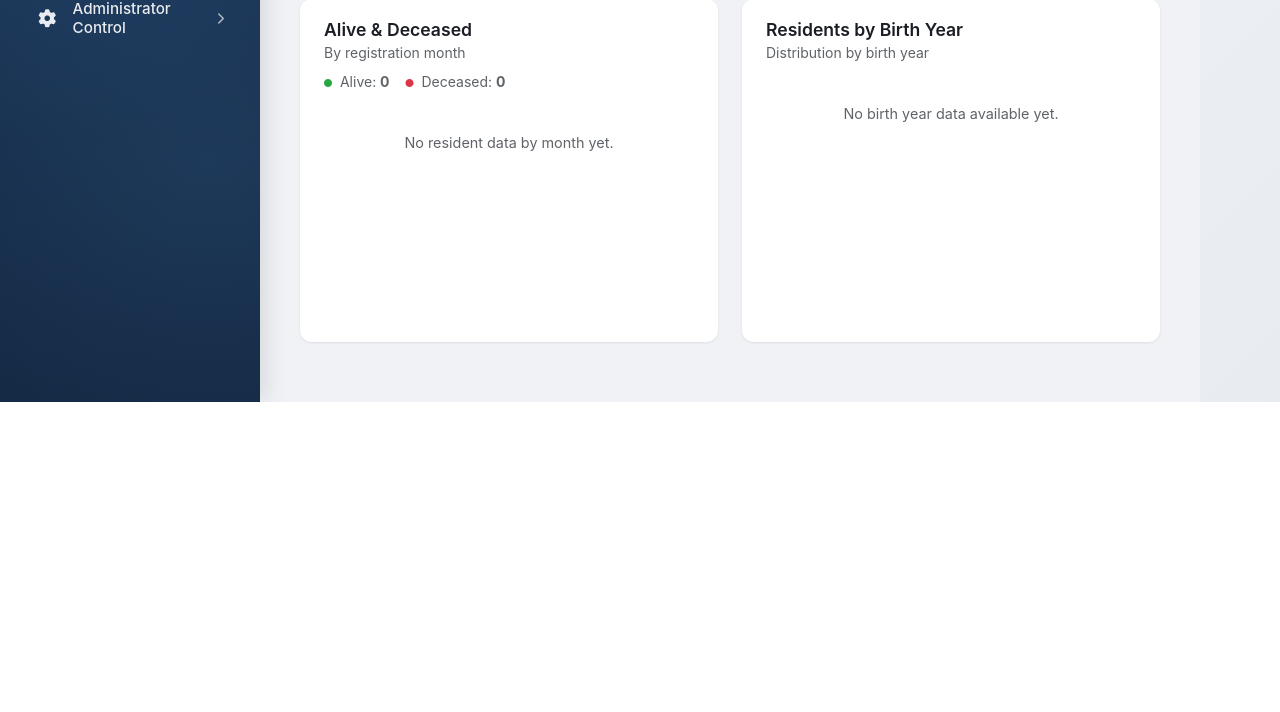
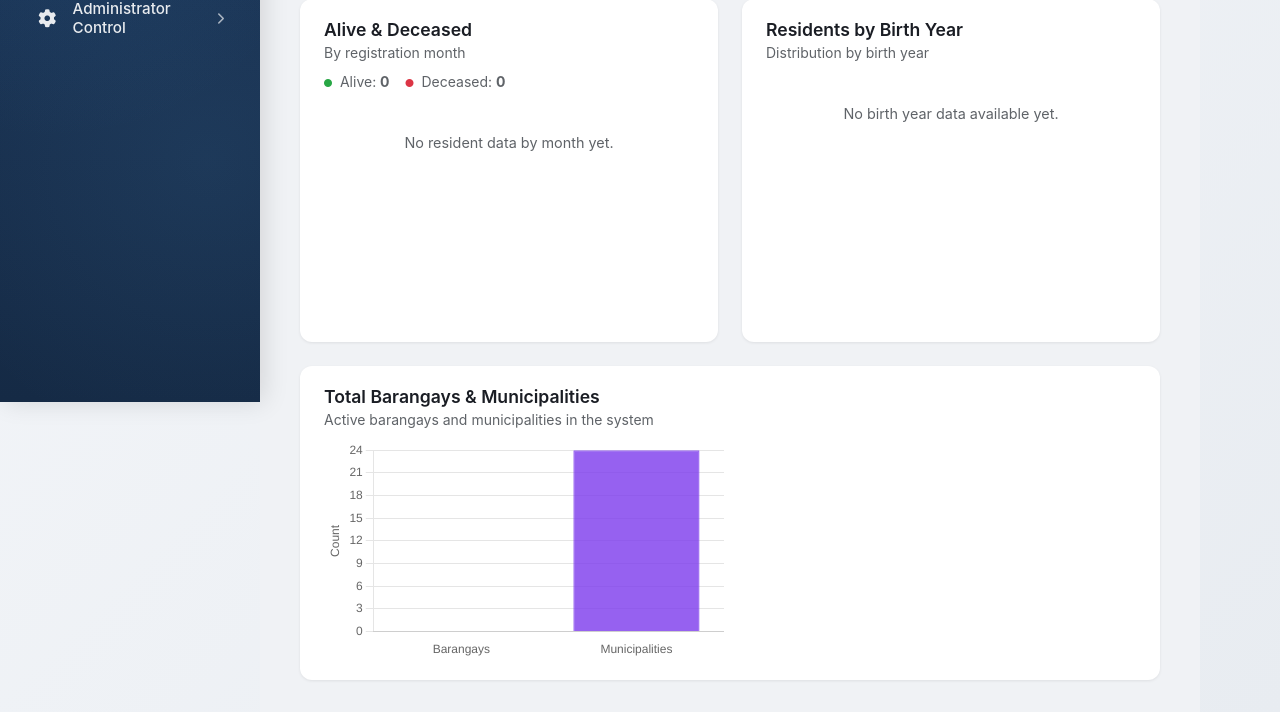
Before and after one commit to briant118/PGSO, a Django app: page / in a window 1280 px wide. Shown: the part 398-1110 px from the top of the page. Before the commit the page ends 800 px from the top, so only its background shows below. Run offline with Django 5.2, Linux system fonts and the light colour scheme; data comes from the database, SQL or seed files in the repository; data that the repository does not hold is empty.

Commit message:
dashboard plain style

```diff
--- a/mainapplication/templates/mainapplication/dashboard.html
+++ b/mainapplication/templates/mainapplication/dashboard.html
@@ -89,6 +89,13 @@
       <div id="birthYearPeak" class="dashboard-rms-chart-peak" style="display: none;"></div>
       <div class="dashboard-rms-chart-wrap">
         <canvas id="birthYearChart" height="220"></canvas>
+      </div>
+    </section>
+    <section class="dashboard-rms-chart-card dashboard-rms-chart-card-full">
+      <h2 class="dashboard-rms-chart-title">Total Barangays &amp; Municipalities</h2>
+      <p class="dashboard-rms-chart-subtitle">Active barangays and municipalities in the system</p>
+      <div class="dashboard-rms-chart-wrap dashboard-rms-chart-wrap-bar-muni">
+        <canvas id="barMuniChart" height="220"></canvas>
       </div>
     </section>
   </div>
@@ -245,5 +252,74 @@
     }
   });
 })();
+
+(function() {
+  var barMuniData = {{ bar_muni_chart_json|safe }};
+  var canvas = document.getElementById('barMuniChart');
+  if (!canvas || !barMuniData || !barMuniData.labels || !barMuniData.labels.length) {
+    if (canvas && canvas.parentElement) {
+      canvas.parentElement.innerHTML = '<p class="dashboard-rms-chart-empty">No barangay or municipality data yet.</p>';
+    }
+    return;
+  }
+  var ctx = canvas.getContext('2d');
+  var colors = ['rgba(66, 153, 225, 0.8)', 'rgba(124, 58, 237, 0.8)'];
+  var borders = ['rgb(66, 153, 225)', 'rgb(124, 58, 237)'];
+  new Chart(ctx, {
+    type: 'bar',
+    data: {
+      labels: barMuniData.labels,
+      datasets: [{
+        label: 'Count',
+        data: barMuniData.counts,
+        backgroundColor: colors,
+        borderColor: borders,
+        borderWidth: 1
+      }]
+    },
+    options: {
+      responsive: true,
+      maintainAspectRatio: false,
+      plugins: {
+        legend: { display: false },
+        tooltip: {
+          enabled: false,
+          external: function(context) {
+            var el = document.getElementById('chartTooltip');
+            if (!context.tooltip || context.tooltip.opacity === 0) {
+              el.style.display = 'none';
+              return;
+            }
+            var tooltip = context.tooltip;
+            var idx = tooltip.dataPoints && tooltip.dataPoints[0] ? tooltip.dataPoints[0].dataIndex : 0;
+            var label = barMuniData.labels[idx] != null ? barMuniData.labels[idx] : '';
+            var count = barMuniData.counts[idx] != null ? barMuniData.counts[idx] : 0;
+            el.innerHTML =
+              '<div class="chart-tooltip-title">' + label + '</div>' +
+              '<div class="chart-tooltip-line chart-tooltip-residents">total : ' + count + '</div>';
+            el.style.display = 'block';
+            el.style.opacity = '1';
+            var rect = context.chart.canvas.getBoundingClientRect();
+            var left = rect.left + tooltip.caretX + 10;
+            var top = rect.top + tooltip.caretY - (el.offsetHeight / 2);
+            el.style.left = left + 'px';
+            el.style.top = top + 'px';
+          }
+        }
+      },
+      scales: {
+        x: {
+          title: { display: false },
+          grid: { display: false }
+        },
+        y: {
+          beginAtZero: true,
+          title: { display: true, text: 'Count' },
+          ticks: { stepSize: 1 }
+        }
+      }
+    }
+  });
+})();
 </script>
 {% endblock %}
--- a/mainapplication/views.py
+++ b/mainapplication/views.py
@@ -4,6 +4,7 @@ from django.views.decorators.cache import never_cache
 from django.db.models import Q, Count
 from django.db.models.functions import TruncMonth, ExtractYear
 from operations.models import Resident
+from reference.models import Barangay, Municipality
 from datetime import date
 
 
@@ -75,8 +76,18 @@ def dashboard(request):
     }
     birth_year_data_json = json.dumps(birth_year_data)
 
+    # Barangays and municipalities totals for chart
+    total_barangays = Barangay.objects.filter(is_active=True).count()
+    total_municipalities = Municipality.objects.filter(is_active=True).count()
+    bar_muni_chart_data = {
+        'labels': ['Barangays', 'Municipalities'],
+        'counts': [total_barangays, total_municipalities],
+    }
+    bar_muni_chart_json = json.dumps(bar_muni_chart_data)
+
     return render(request, 'mainapplication/dashboard.html', {
         'stats': stats,
         'chart_data_json': chart_data_json,
         'birth_year_data_json': birth_year_data_json,
+        'bar_muni_chart_json': bar_muni_chart_json,
     })
--- a/static/css/base.css
+++ b/static/css/base.css
@@ -573,6 +573,13 @@ body {
   box-shadow: 0 1px 3px rgba(0, 0, 0, 0.08);
   overflow: hidden;
 }
+.dashboard-rms-chart-card-full {
+  grid-column: 1 / -1;
+}
+.dashboard-rms-chart-wrap-bar-muni {
+  max-width: 400px;
+  margin-left: 0;
+}
 .dashboard-rms-chart-title {
   margin: 0 0 0.25rem;
   font-size: 1.1rem;
```
